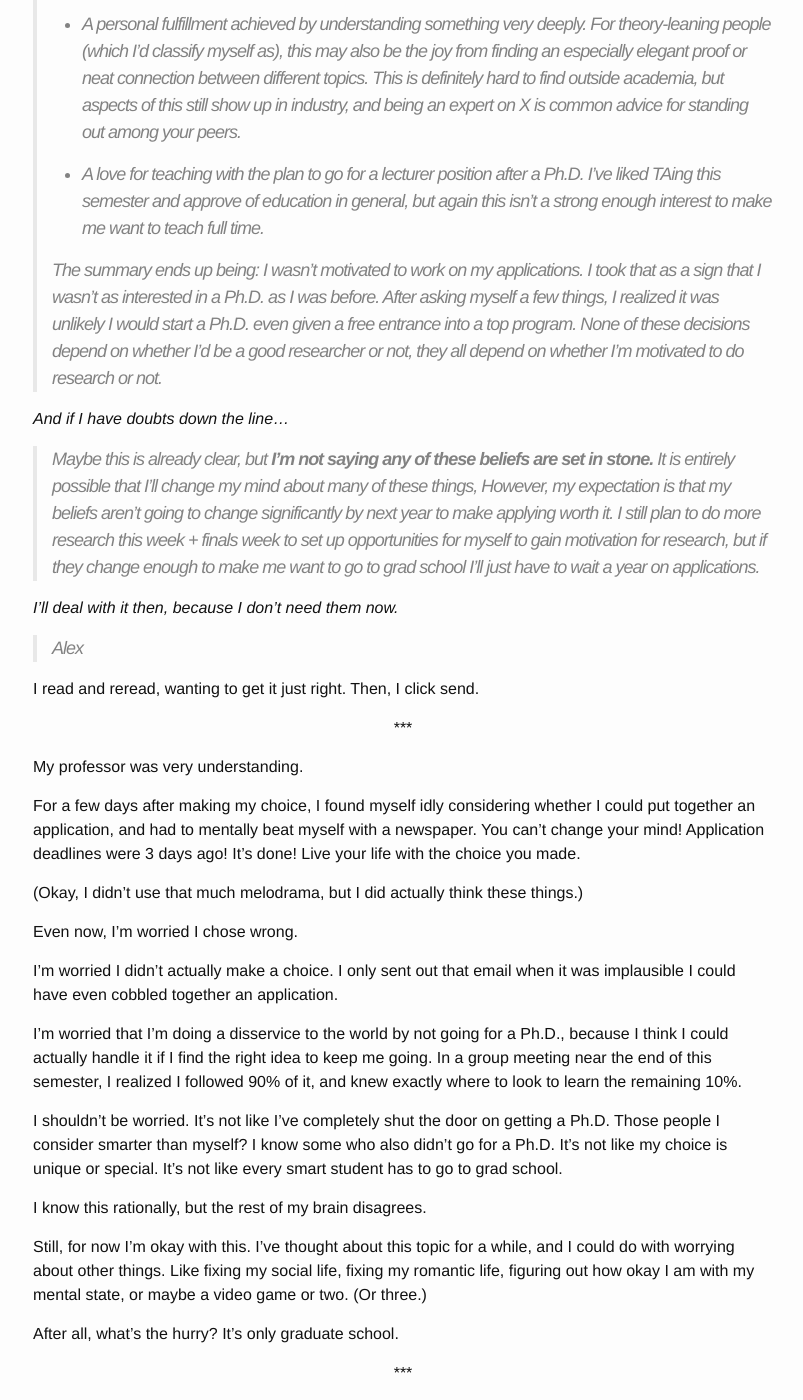
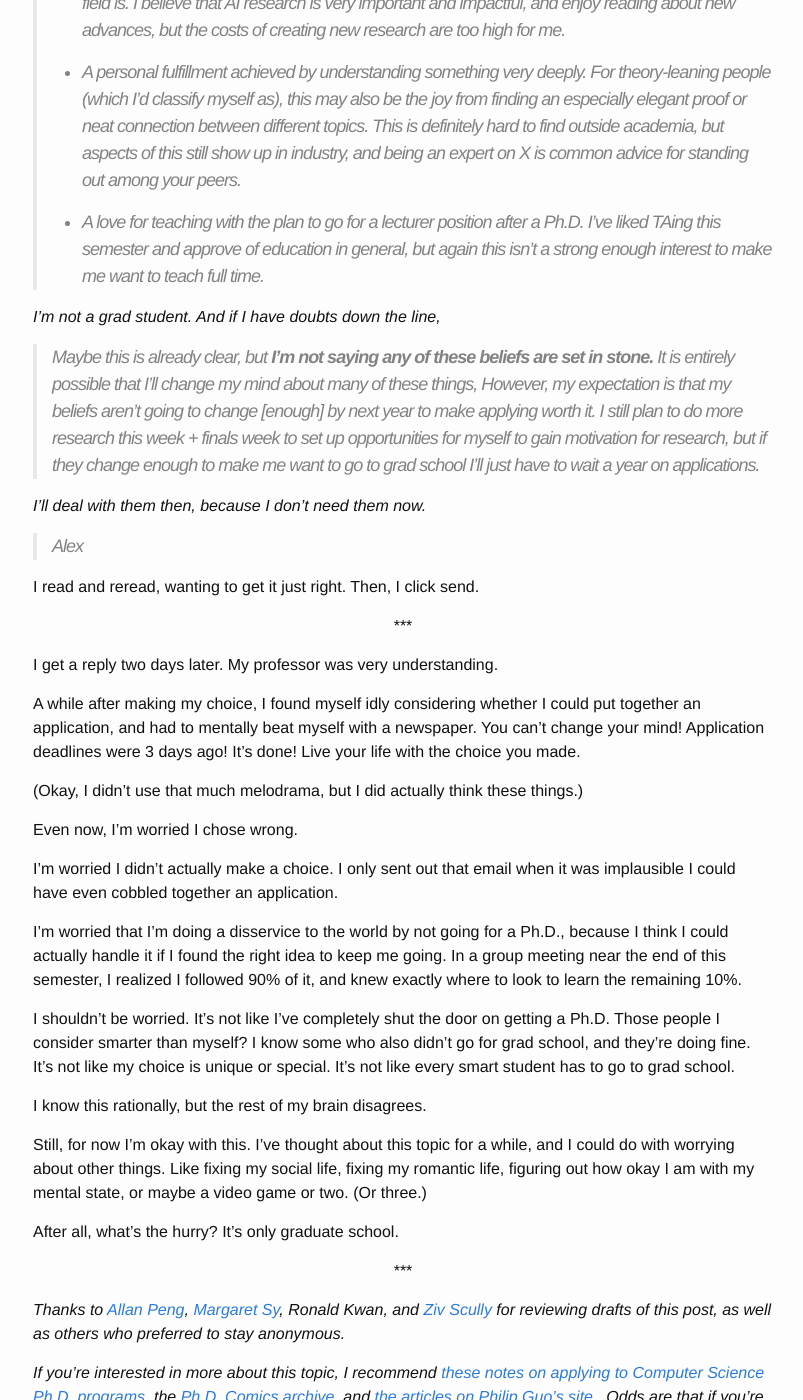
Before and after one commit to alexirpan/alexirpan.github.io, a Jekyll site: the page built from _posts/2015-09-28-grad-school.markdown, in a window 1280 px wide and 1400 px high, scrolled down 12903 px. Shown: the whole window, without its empty margins (237-1040 px from the left). Built offline with Jekyll 4.4.1, drawn with Linux system fonts in a browser that asks for light colours; some of the changed text lies outside the part shown.

Commit message:
Cut a paragraph from the email. Close to something I'm okay releasing, one more reread

```diff
--- a/_posts/2015-09-28-grad-school.markdown
+++ b/_posts/2015-09-28-grad-school.markdown
@@ -586,12 +586,12 @@ grad student.
 A third day, a professor said, "Looks like I'll be done by 11 PM. Get to leave
 early for once."
 
-Passion and faith in your work is what will carry you through a Ph.D.
+Passion and faith in your work is what will carry you through a Ph.D. program.
 Nothing else will.
 
-It was a high bar, and I wasn't sure enough in myself to say I crossed it.
+It was a high bar, and I wasn't sure I crossed it.
 As the months passed by, I realized I had made my decision a long time
-ago. I was just too worried to say it out loud.
+ago. I was just too afraid to say it out loud.
 
 \*\*\*
 {: .centered }
@@ -620,26 +620,25 @@ I take a deep breath, and start composing my thoughts.
 
 > - Assuming I magically finished my application and got into a top graduate program, I'd still lean towards not going. After a Ph.D., I don't think I'd want to stay in academia, and would likely try to get into an industry lab. At that point, the Ph.D. essentially becomes a 5-6 year long process of improving research skills enough to apply for those positions, which doesn't sound worth it to me.
 
-*I don't have to go for a Ph.D. if I don't want to. That's okay.
-It's time to admit it to myself.*
+It hurts a bit to say it, and I'm not sure why, but I know that on some level
+it doesn't really matter. *I don't have to go for a Ph.D. if I don't want to, and
+right now I don't want to. That's okay. It's okay to say it out loud.*
 
 > To me, there are many reasons to go for a Ph.D., but I'm not completely sold on any of them:
 >
-> - To prove to yourself / the world that you can get through a Ph.D. program, because only a small percentage of people can do so. I don't a strong need to prove myself to be better than other people, and care more about my personal standards for how much I can push myself. (I suppose that could also be seen as an argument for why I should do a Ph.D., which is all about pushing boundaries.)
+> - To prove to yourself / the world that you can get through a Ph.D. program, because only a small percentage of people can do so. I don't [have] a strong need to prove myself to be better than other people, and care more about my personal standards for how much I can push myself. (I suppose that could also be seen as an argument for why I should do a Ph.D., which is all about pushing boundaries.)
 >
 > - A very strong belief that what you're doing your research in is important. Strong enough to deal with the stresses of academia, and solid enough to keep going even after realizing just how big your field is. I believe that AI research is very important and impactful, and enjoy reading about new advances, but the costs of creating new research are too high for me.
 >
 > - A personal fulfillment achieved by understanding something very deeply. For theory-leaning people (which I'd classify myself as), this may also be the joy from finding an especially elegant proof or neat connection between different topics. This is definitely hard to find outside academia, but aspects of this still show up in industry, and being an expert on X is common advice for standing out among your peers.
 >
 > - A love for teaching with the plan to go for a lecturer position after a Ph.D. I've liked TAing this semester and approve of education in general, but again this isn't a strong enough interest to make me want to teach full time.
->
-> The summary ends up being: I wasn't motivated to work on my applications. I took that as a sign that I wasn't as interested in a Ph.D. as I was before. After asking myself a few things, I realized it was unlikely I would start a Ph.D. even given a free entrance into a top program. None of these decisions depend on whether I'd be a good researcher or not, they all depend on whether I'm motivated to do research or not.
 
-*And if I have doubts down the line...*
+*I'm not a grad student. And if I have doubts down the line,*
 
-> Maybe this is already clear, but **I'm not saying any of these beliefs are set in stone.** It is entirely possible that I'll change my mind about many of these things, However, my expectation is that my beliefs aren't going to change significantly by next year to make applying worth it. I still plan to do more research this week + finals week to set up opportunities for myself to gain motivation for research, but if they change enough to make me want to go to grad school I'll just have to wait a year on applications.
+> Maybe this is already clear, but **I'm not saying any of these beliefs are set in stone.** It is entirely possible that I'll change my mind about many of these things, However, my expectation is that my beliefs aren't going to change [enough] by next year to make applying worth it. I still plan to do more research this week + finals week to set up opportunities for myself to gain motivation for research, but if they change enough to make me want to go to grad school I'll just have to wait a year on applications.
 
-*I'll deal with it then, because I don't need them now.*
+*I'll deal with them then, because I don't need them now.*
 
 > Alex
 
@@ -648,9 +647,9 @@ I read and reread, wanting to get it just right. Then, I click send.
 \*\*\*
 {: .centered }
 
-My professor was very understanding.
+I get a reply two days later. My professor was very understanding.
 
-For a few days after making my choice, I found myself idly considering whether I could
+A while after making my choice, I found myself idly considering whether I could
 put together an application, and had to mentally beat myself with a newspaper.
 You can't change your mind! Application deadlines were 3 days ago! It's done!
 Live your life with the choice you made.
@@ -663,14 +662,14 @@ I'm worried I didn't actually make a choice. I only sent out that email when it
 implausible I could have even cobbled together an application.
 
 I'm worried that I'm doing a disservice to the world by not going for a Ph.D.,
-because I think I could actually handle it if I find the right idea to keep me
+because I think I could actually handle it if I found the right idea to keep me
 going. In a group meeting near the end of this semester, I realized I followed
 90% of it, and knew exactly where to look to learn the remaining 10%.
 
 I shouldn't be worried. It's not like I've completely shut the door on getting a Ph.D.
 Those people I consider smarter than myself? I know some who also didn't
-go for a Ph.D. It's not like my choice is unique or special. It's not like every
-smart student has to go to grad school.
+go for grad school, and they're doing fine. It's not like my choice is unique
+or special. It's not like every smart student has to go to grad school.
 
 I know this rationally, but the rest of my brain disagrees.
 
@@ -686,7 +685,7 @@ After all, what's the hurry? It's only graduate school.
 
 *Thanks to [Allan Peng](https://www.linkedin.com/in/apengwin),
 [Margaret Sy](http://margaretsy.com/), Ronald Kwan, and [Ziv Scully](http://www.djnziv.com/)
-for reviewing drafts of this post, as well as others who prefered to stay anonymous.*
+for reviewing drafts of this post, as well as others who preferred to stay anonymous.*
 
 *If you're interested in more about this topic, I recommend [these notes on
 applying to Computer Science Ph.D. programs](https://www.cs.cmu.edu/~harchol/gradschooltalk.pdf),
```
